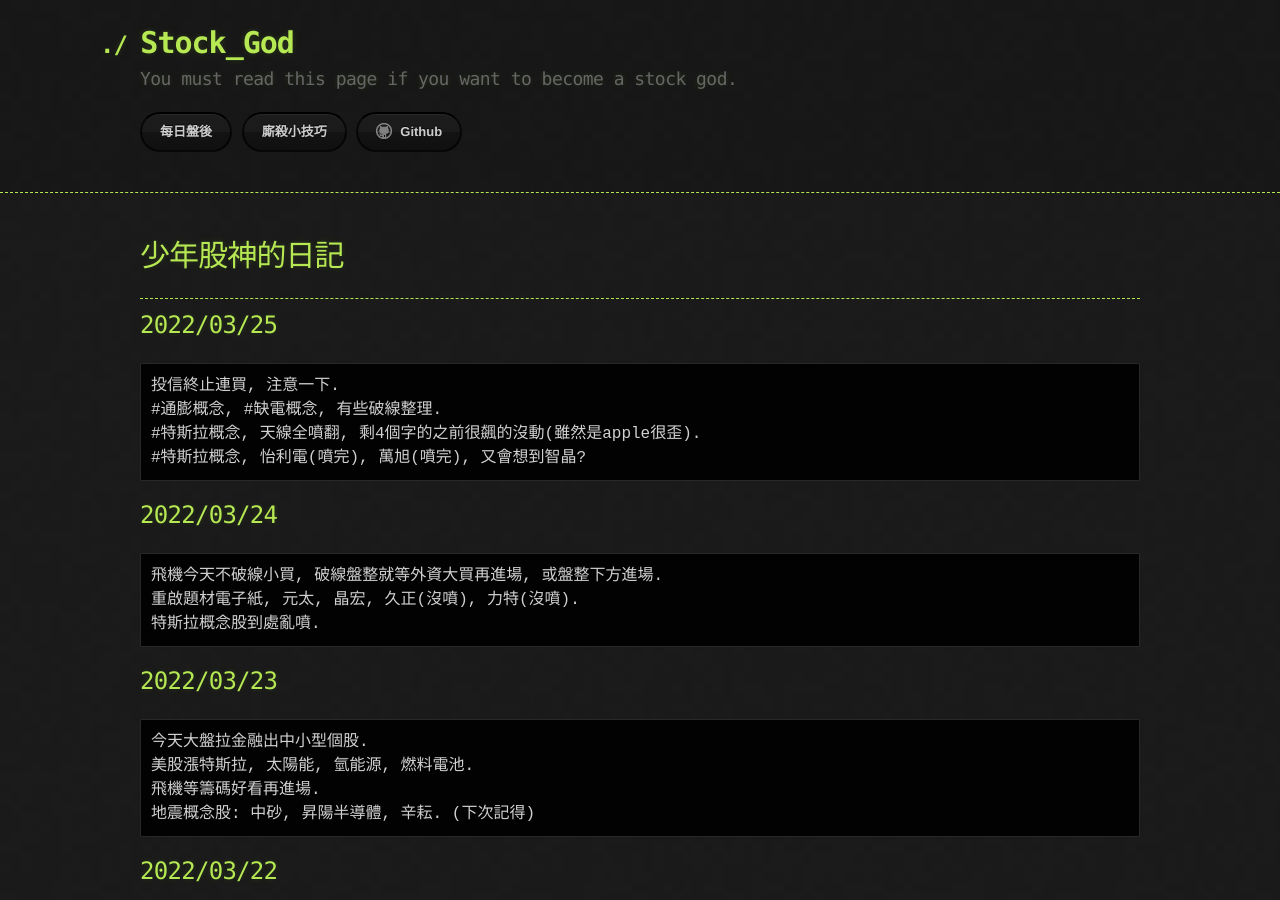
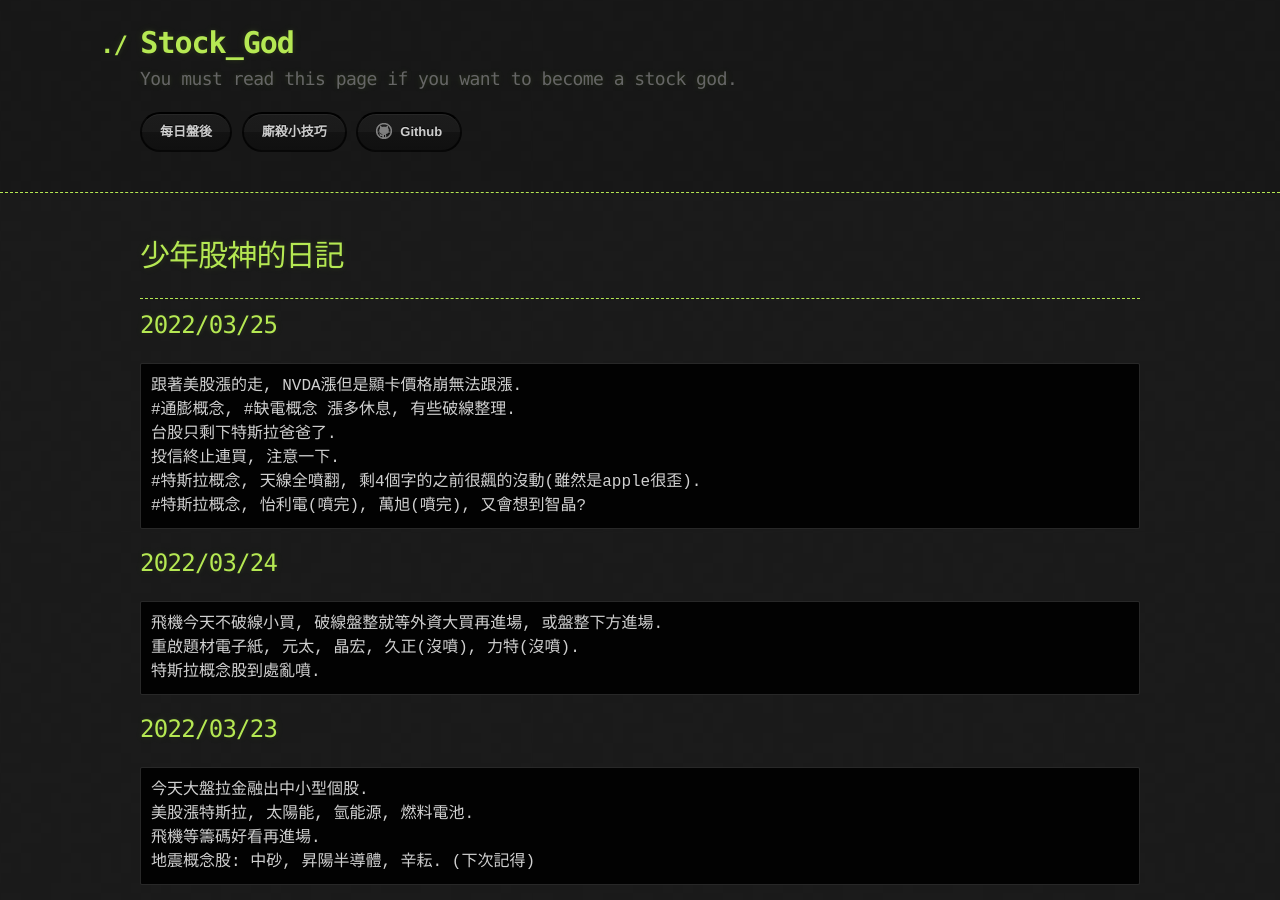
Before and after one commit to lepg5487/Stock_God, a Jekyll site: the page built from index.md, in a window 1280 px wide and 900 px high. Built offline with Jekyll 4.4.1, drawn with Linux system fonts in a browser that asks for light colours; our own code applies the rules of GitHub Pages for plain Markdown files.

Commit message:
Update index.md

````diff
--- a/index.md
+++ b/index.md
@@ -8,8 +8,10 @@
 
 ## 2022/03/25
 ```
+跟著美股漲的走, NVDA漲但是顯卡價格崩無法跟漲.
+#通膨概念, #缺電概念 漲多休息, 有些破線整理.
+台股只剩下特斯拉爸爸了.
 投信終止連買, 注意一下.
-#通膨概念, #缺電概念, 有些破線整理.
 #特斯拉概念, 天線全噴翻, 剩4個字的之前很飆的沒動(雖然是apple很歪).
 #特斯拉概念, 怡利電(噴完), 萬旭(噴完), 又會想到智晶?
 ```
````
